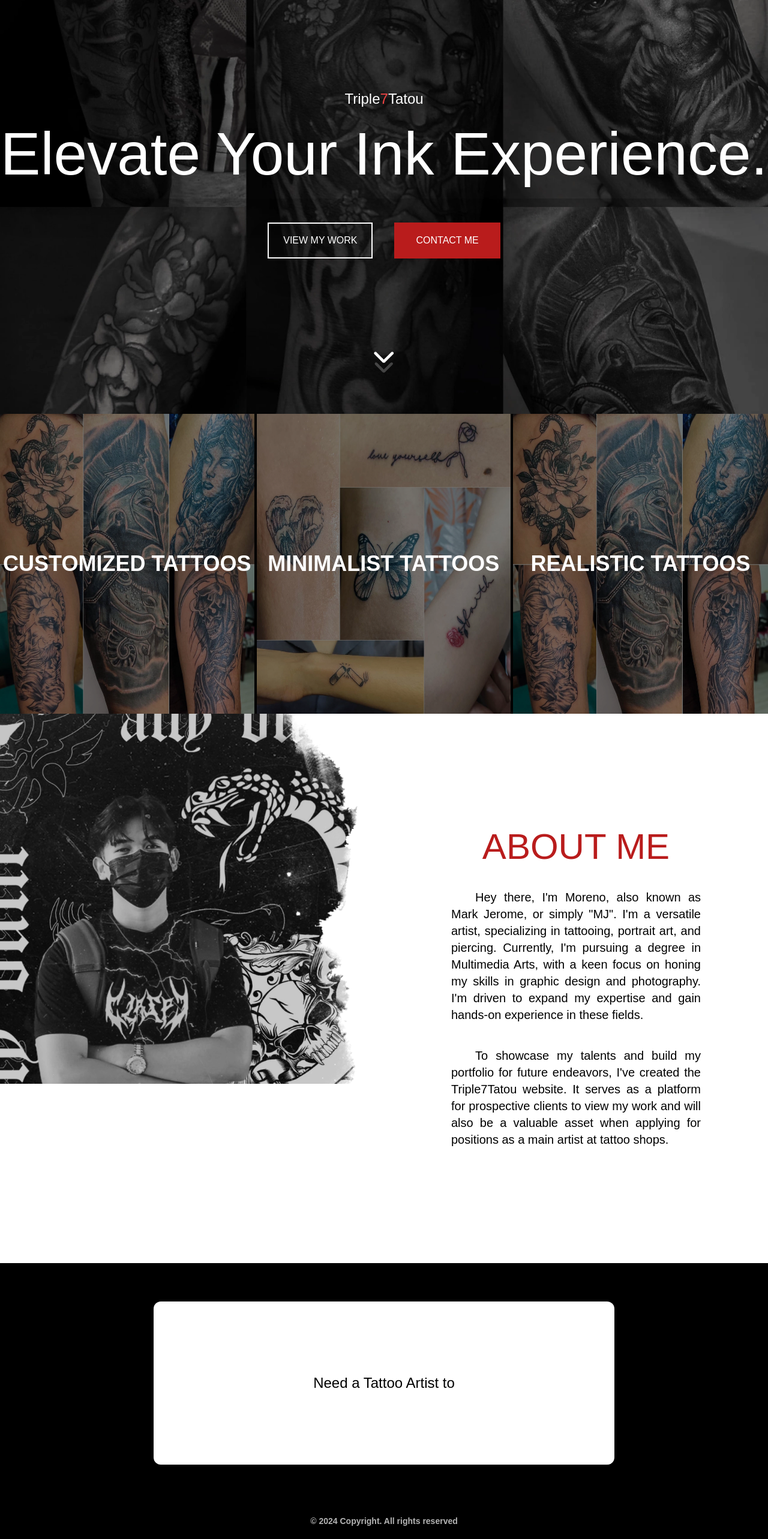
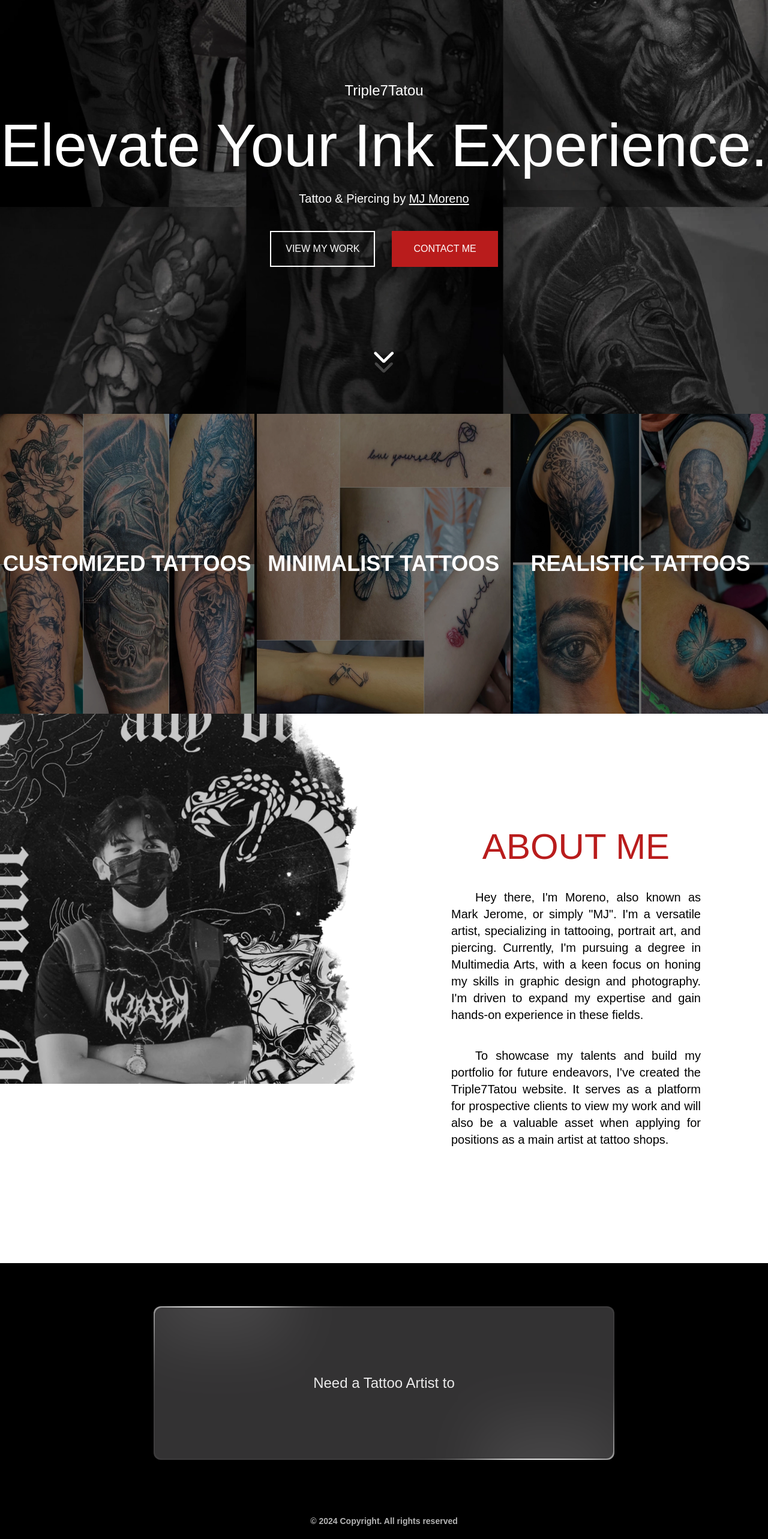
Before and after one commit to DevMatyuuu/triple7tatou, a React (Vite) app in the folder triple7tatou/: page / in a window 1280 px wide. Shown: the part 110-2676 px from the top of the page at 60% size. Built offline with nearby package versions, Linux system fonts and the light colour scheme.

Commit message:
fixed minor layout issues

```diff
--- a/triple7tatou/package.json
+++ b/triple7tatou/package.json
@@ -14,6 +14,7 @@
     "lottie-react": "^2.4.0",
     "react": "^18.2.0",
     "react-dom": "^18.2.0",
+    "react-icons": "^5.0.1",
     "react-router-dom": "^6.22.3"
   },
   "devDependencies": {
--- a/triple7tatou/src/components/About.jsx
+++ b/triple7tatou/src/components/About.jsx
@@ -13,6 +13,7 @@ export default function About() {
           <p className='text-xl px-28 text-justify indent-10'>Hey there, I'm Moreno, also known as Mark Jerome, or simply "MJ". I'm a versatile artist, specializing in tattooing, portrait art, and piercing. Currently, I'm pursuing a degree in Multimedia Arts, with a keen focus on honing my skills in graphic design and photography. I'm driven to expand my expertise and gain hands-on experience in these fields.</p>
           <p className='text-xl px-28 text-justify indent-10'>To showcase my talents and build my portfolio for future endeavors, I've created the Triple7Tatou website. It serves as a platform for prospective clients to view my work and will also be a valuable asset when applying for positions as a main artist at tattoo shops.</p>
         </div>
+
       </div>
     </div>
   )
--- a/triple7tatou/src/components/Categories.jsx
+++ b/triple7tatou/src/components/Categories.jsx
@@ -1,6 +1,7 @@
 import React from 'react'
 import category1 from '../assets/image-category1.webp'
 import category2 from '../assets/image-category2.webp'
+import category3 from '../assets/image-category3.webp'
 
 export default function Categories() {
   return (
@@ -15,7 +16,7 @@ export default function Categories() {
           <span className='absolute text-white font-semibold text-4xl uppercase text-center'>Minimalist Tattoos</span>
         </div>
         <div className='flex justify-center items-center w-full group overflow-hidden duration-500 cursor-pointer h-full'>
-          <img src={category1} alt='category-1' className='h-full w-full group-hover:scale-110 duration-500 group-hover:brightness-75 brightness-50'/>
+          <img src={category3} alt='category-1' className='h-full w-full group-hover:scale-110 duration-500 group-hover:brightness-75 brightness-[45%]'/>
           <span className='absolute text-white font-semibold text-4xl uppercase'>Realistic Tattoos</span>
         </div>
       </div>
--- a/triple7tatou/src/components/Contact.jsx
+++ b/triple7tatou/src/components/Contact.jsx
@@ -3,8 +3,10 @@ import React from 'react'
 export default function Contact() {
   return (
     <div className='flex justify-center items-center py-16 w-full h-[400px] bg-black'>
-      <div className='flex justify-center items-center rounded-xl h-full bg-white w-[60%]'>
-        <span className='text-2xl'>Need a Tattoo Artist to</span>
+      <div className='relative drop-shadow-xl w-[60%] h-64 overflow-hidden rounded-xl bg-[#3d3c3d] group'>
+        <span className='absolute flex items-center text-2xl justify-center text-white z-[1] opacity-90 rounded-xl inset-0.5 bg-[#323132]'>Need a Tattoo Artist to</span>
+        <div class="absolute w-56 h-48 bg-white blur-[50px] left-0 group-hover:left-[1000px] duration-500 -top-1/2"></div>
+        <div class="absolute w-56 h-48 bg-white blur-[50px] right-0 group-hover:right-[1000px] duration-500 -bottom-1/2"></div>
       </div>
     </div>
   )
--- a/triple7tatou/src/components/Hero.jsx
+++ b/triple7tatou/src/components/Hero.jsx
@@ -5,13 +5,14 @@ import scrollAnimation from '../assets/scroll-animation.json'
 export default function Hero() {
 
   return (
-    <div className='flex flex-col bg-heroBG bg-cover h-[100vh] text-white w-full px-8 lg:px-0'>
+    <div className='flex flex-col bg-heroBG bg-fixed bg-cover h-[100vh] text-white w-full px-8 lg:px-0'>
       <div className='flex flex-col items-center lg:justify-center pt-40 lg:pt-0 h-full gap-10'>
         <div className='flex flex-col items-center'>
-          <h2 className='lg:text-2xl'>Triple<span className='text-red-500'>7</span>Tatou</h2>
+          <h2 className='lg:text-2xl'>Triple7Tatou</h2>
           <h1 className='text-[60px] lg:text-[100px] text-center shadow-2xl'>Elevate Your Ink Experience.</h1>
+          <h2 className='lg:text-xl'>Tattoo & Piercing by <span className='underline underline-offset-2 cursor-pointer'>MJ Moreno</span></h2>
         </div>
-        <div className='flex lg:flex-row flex-col gap-9 w-full lg:w-auto'>
+        <div className='flex lg:flex-row flex-col gap-7 w-full lg:w-auto'>
           <button className='py-4 px-6 lg:text-base text-sm border-2 border-white hover:bg-white/20 duration-300 shadow-2xl'>VIEW MY WORK</button>
           <button className='py-4 px-9 lg:text-base text-sm hover:bg-red-500 bg-red-700 duration-300 shadow-2xl'>CONTACT ME</button>
         </div>
--- a/triple7tatou/src/components/Navbar.jsx
+++ b/triple7tatou/src/components/Navbar.jsx
@@ -10,7 +10,7 @@ export default function Navbar() {
   }, []);
 
   const navBG = () => {
-    if (window.scrollY >= 180) {
+    if (window.scrollY >= 80) {
       setIsScroll("");
     } else {
       setIsScroll(null);
@@ -18,7 +18,7 @@ export default function Navbar() {
   };
 
   return (
-    <div className={`${window.scrollY >= 180 ? 'text-white bg-black/80 duration-500' : 'text-white bg-transparent'} z-50 text-sm flex fixed py-4 lg:py-8 px-8 lg:px-0 bg-transparent w-full text-white`}>
+    <div className={`${window.scrollY >= 80 ? 'text-white bg-black/80 duration-500' : 'text-white bg-transparent'} z-50 text-sm flex fixed py-4 lg:py-8 px-8 lg:px-0 w-full text-white`}>
       <div className='flex lg:justify-center justify-between items-center w-full gap-28'>
         <div className='hidden lg:flex items-center gap-28 uppercase'>
           {navLinksLeft.map((link) => (
```
Also changed, not shown: triple7tatou/src/assets/image-category3.webp (added), 1 other file (tests, documents, lock files or other folders).
